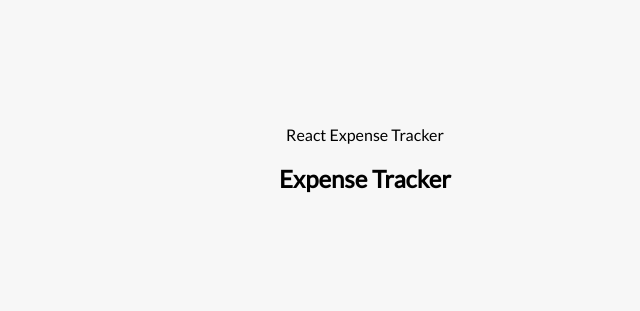
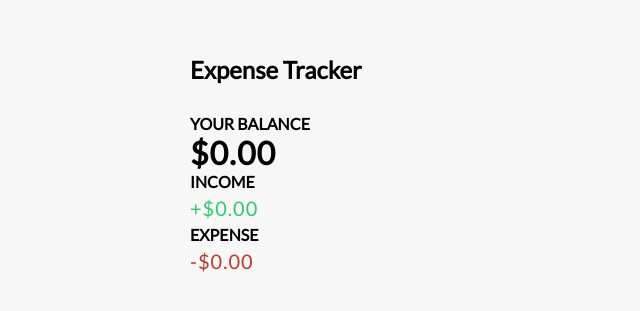
Before and after one commit to rogan-templer/expense-tracker, a React (Create React App) app: page / in a window 1280 px wide. Shown: the part 231-542 px from the top of the page, without its empty margins (275-915 px from the left). Built offline with nearby package versions, Linux system fonts and the light colour scheme.

Commit message:
balance, expenses and income components creared and incorporated

```diff
--- a/public/index.html
+++ b/public/index.html
@@ -4,21 +4,10 @@
     <meta charset="utf-8" />
     <link rel="icon" href="%PUBLIC_URL%/favicon.ico" />
     <meta name="viewport" content="width=device-width, initial-scale=1" />
-    <meta name="theme-color" content="#000000" />
-    <meta
-      name="description"
-      content="Web site created using create-react-app"
-    />
-    <link rel="apple-touch-icon" href="%PUBLIC_URL%/logo192.png" />
-
-    <link rel="manifest" href="%PUBLIC_URL%/manifest.json" />
-    <link href="./styles/main.css" rel="stylesheet" type="text/css"
-
+    <link href="./styles/main.css" rel="stylesheet" type="text/css" />
     <title>React Expense Tracker</title>
   </head>
   <body>
-    <noscript>You need to enable JavaScript to run this app.</noscript>
     <div id="root"></div>
-
   </body>
 </html>
--- a/src/App.js
+++ b/src/App.js
@@ -1,11 +1,17 @@
 import React from "react";
 
 import Header from "./components/Header";
+import Balance from "./components/Balance";
+import IncomeExpenses from "./components/IncomeExpenses";
 
 function App() {
   return (
     <div>
       <Header />
+      <div className="container">
+        <Balance />
+        <IncomeExpenses />
+      </div>
     </div>
   );
 }
--- /dev/null
+++ b/src/components/Balance.jsx
@@ -0,0 +1,12 @@
+import React from "react";
+
+function Balance() {
+  return (
+    <>
+      <h4>Your Balance</h4>
+      <h1 id="balance">$0.00</h1>
+    </>
+  );
+}
+
+export default Balance;
--- /dev/null
+++ b/src/components/IncomeExpenses.jsx
@@ -0,0 +1,22 @@
+import React from "react";
+
+function IncomeExpenses() {
+  return (
+    <>
+      <div>
+        <h4>Income</h4>
+        <p id="money-plus" className="money plus">
+          +$0.00
+        </p>
+      </div>
+      <div>
+        <h4>Expense</h4>
+        <p id="money-minus" className="money minus">
+          -$0.00
+        </p>
+      </div>
+    </>
+  );
+}
+
+export default IncomeExpenses;
```
